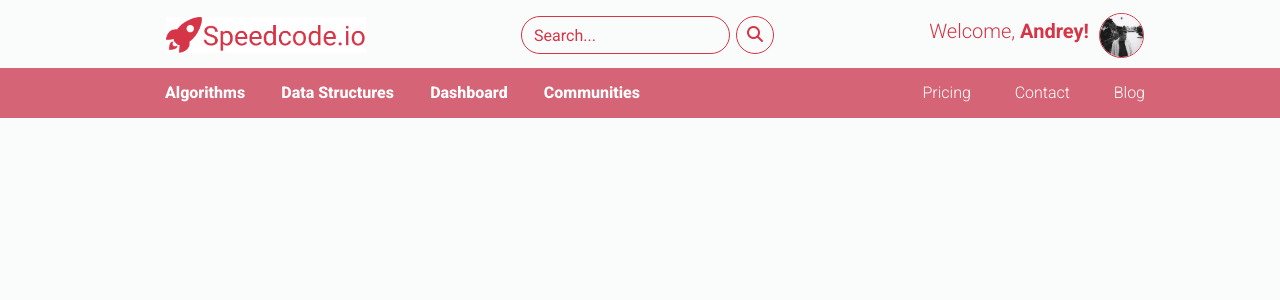
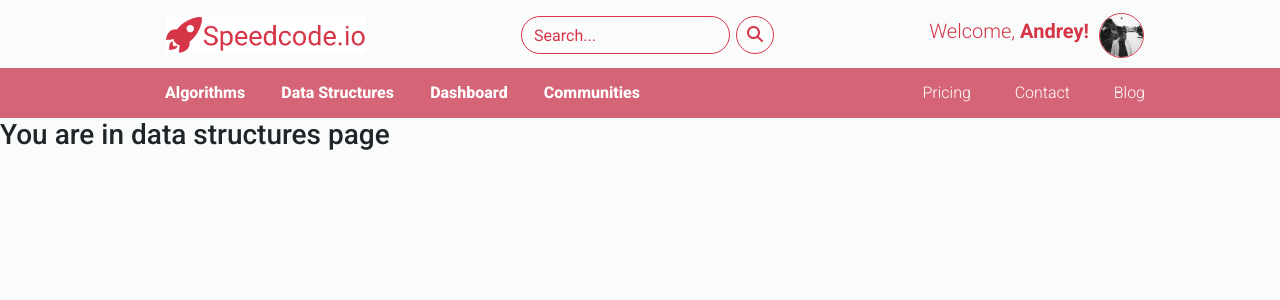
Before and after one commit to APNovichkov/SpeedCode.io, a React (Create React App) app: page /datastructures in a window 1280 px wide. Shown: the top 300 px of the page. Built offline with nearby package versions, Linux system fonts and the light colour scheme.

Commit message:
[fix] Fixed react-router-dom bug

```diff
--- a/src/App.js
+++ b/src/App.js
@@ -1,9 +1,9 @@
 import React from "react";
-import logo from "./logo.svg";
+import "bootstrap/dist/css/bootstrap.min.css";
 import "./App.css";
 
 // Import router
-import { BrowserRouter as Router, Switch, Route, Link } from "react-router-dom";
+import { BrowserRouter as Router, Switch, Route, Link, Redirect } from "react-router-dom";
 
 // Import components
 import Navbar from "./components/navbar";
@@ -12,6 +12,7 @@ import LinksNavbar from "./components/linksNavbar";
 // Import pages
 import AlgorithmsPage from "./pages/algorithms";
 import AlgorithmDetail from "./pages/algorithmDetail";
+import DataStructuresPage from "./pages/dataStructures";
 
 function App() {
   return (
@@ -22,11 +23,17 @@ function App() {
         {/* <div>
           <Link to="/algorithms"></Link>
         </div> */}
-        <Switch>
-          <Route path="/algorithms" exact component={AlgorithmsPage}></Route>
-          <Route path="/algorithms/bubblesort" component={AlgorithmDetail}></Route>
-          <Route path="/algorithms/mergesort" component={AlgorithmDetail}></Route>
-        </Switch>
+        <div className="body-wrapper">
+          <Switch>
+            <Route path="/" exact>
+              <Redirect to="/algorithms"></Redirect>
+            </Route>
+            <Route path="/algorithms" exact component={AlgorithmsPage}></Route>
+            <Route path="/algorithms/bubblesort" render={() => <AlgorithmDetail hi={"HI"} />}></Route>
+            <Route path="/algorithms/mergesort" component={AlgorithmDetail}></Route>
+            <Route path="/datastructures" exact component={DataStructuresPage}></Route>
+          </Switch>
+        </div>
       </Router>
     </div>
   );
--- a/src/components/linksNavbar.js
+++ b/src/components/linksNavbar.js
@@ -10,7 +10,9 @@ const LinksNavbar = (props) => {
             <Link to="/algorithms">
               <h6>Algorithms</h6>
             </Link>
-            <h6>Data Structures</h6>
+            <Link to="/datastructures">
+              <h6>Data Structures</h6>
+            </Link>
             <h6>Dashboard</h6>
             <h6>Communities</h6>
           </div>
--- a/src/pages/algorithmDetail.js
+++ b/src/pages/algorithmDetail.js
@@ -28,6 +28,9 @@ if __name__ == '__main__':
 \tbubble_sort(ls)`;
 
 const AlgorithmDetail = (props) => {
+  // TODO - set instead of update
+  // TODO - update let's to const
+
   let [hasStarted, updateHasStarted] = useState(false);
   let [hasFinished, updateHasFinished] = useState(false);
   let [showSubmissionModal, updateShowSubmissionModal] = useState(false);
@@ -47,7 +50,7 @@ const AlgorithmDetail = (props) => {
 
     const currentTime = getTime();
 
-    console.log(`Current time: `, currentTime );
+    console.log(`Current time: `, currentTime);
 
     updateTimeForSubmission(currentTime);
 
--- a/src/pages/algorithms.js
+++ b/src/pages/algorithms.js
@@ -19,7 +19,8 @@ const algoTypeToIcon = {
 const AlgorithmsPage = () => {
   const [algos, updateAlgos] = useState([]);
 
-  useEffect(async () => {
+  useEffect(() => {
+    const fetchData = async () => {
       let response = await getAllAlgorithms();
 
       // Group by category
@@ -30,6 +31,9 @@ const AlgorithmsPage = () => {
       }
       console.log(algosByCategory);
       updateAlgos(algosByCategory);
+    };
+
+    fetchData();
   }, []);
 
   return (
--- /dev/null
+++ b/src/pages/dataStructures.js
@@ -0,0 +1,11 @@
+import React from "react";
+
+const DataStructuresPage = () => {
+  return (
+    <div>
+      <h3>You are in data structures page</h3>
+    </div>
+  );
+};
+
+export default DataStructuresPage;
```
Lines whose indentation alone changed are shown as unchanged.
